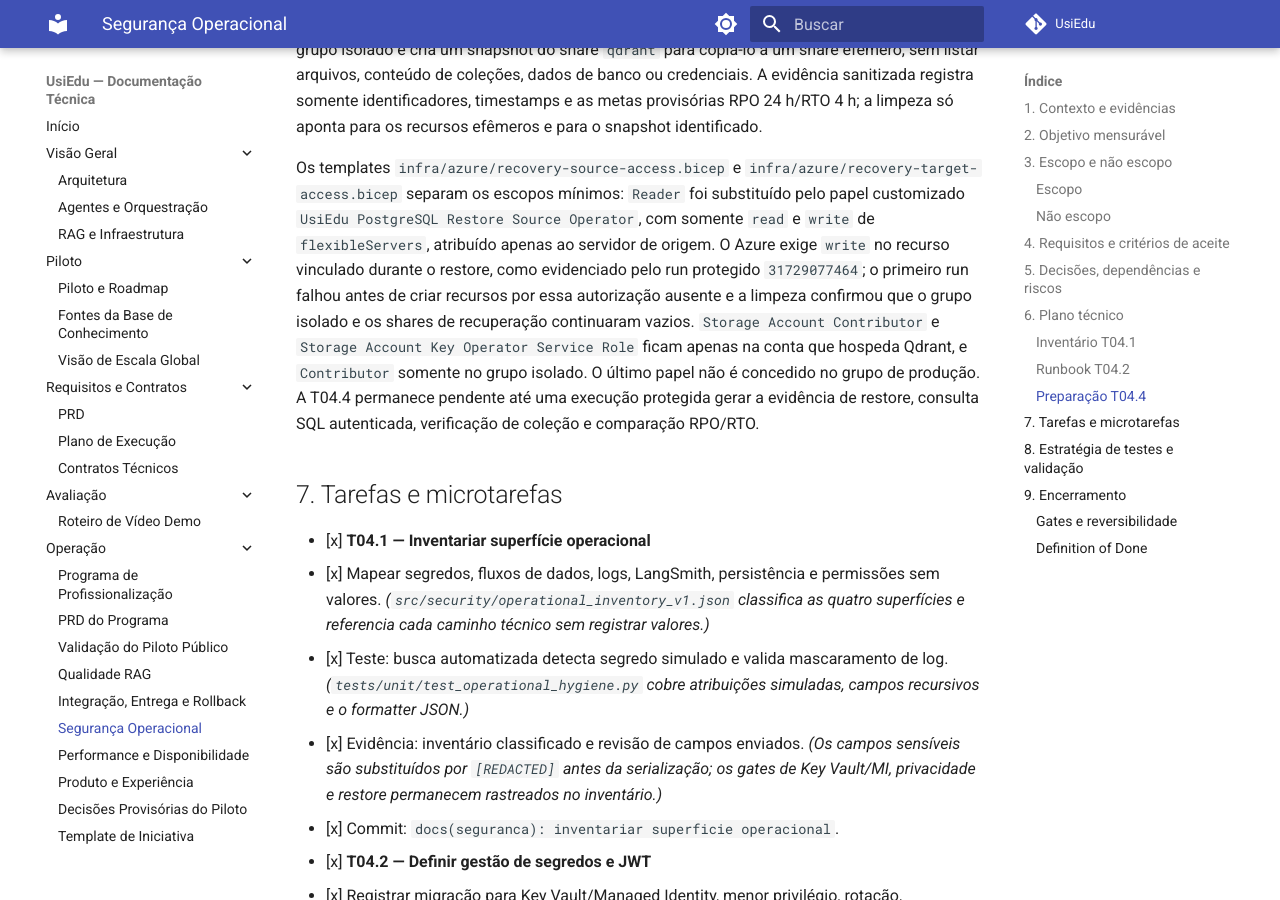
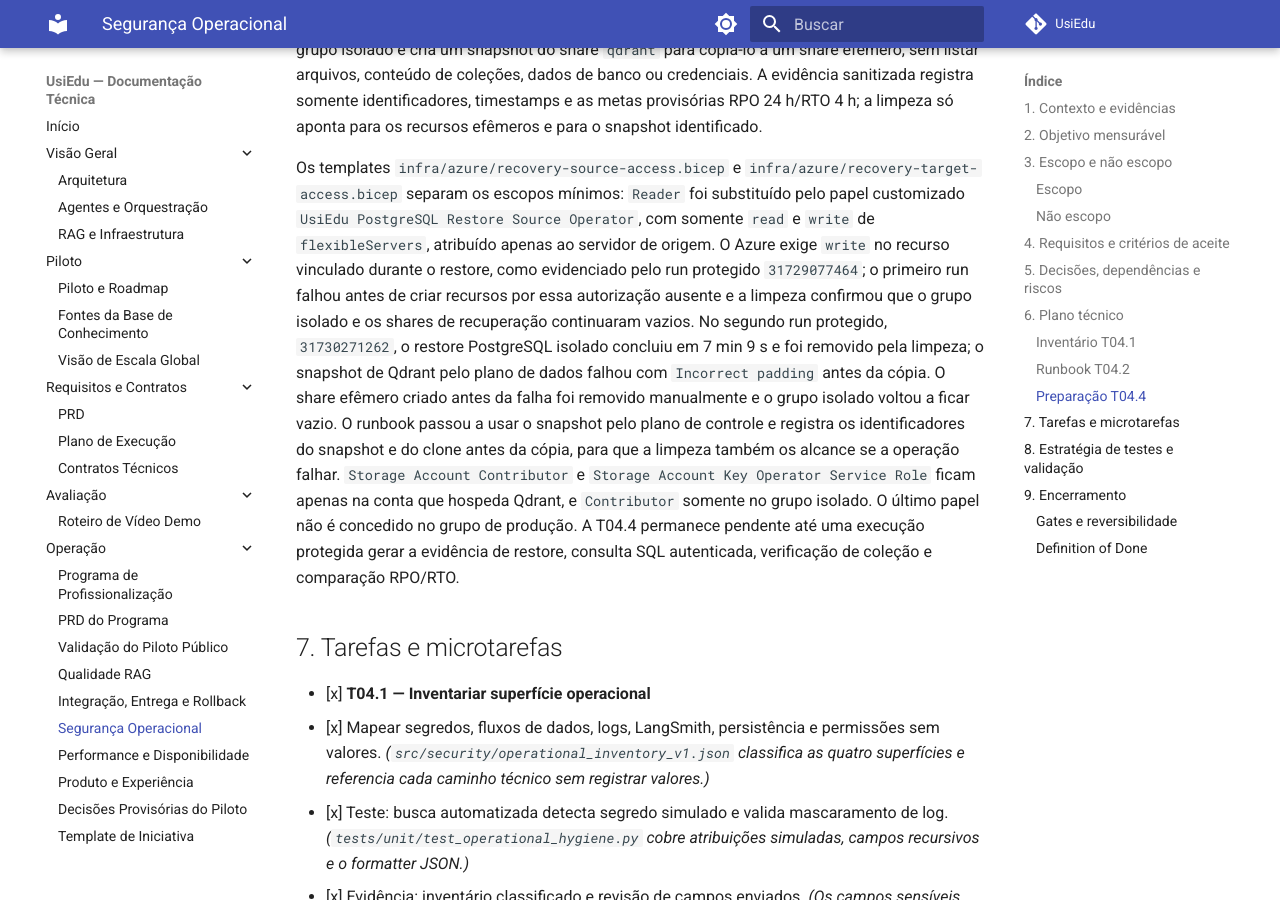
Before and after one commit to henriquebotelhogomes/UsiEdu, an MkDocs documentation site: the page built from docs/profissionalizacao/04-seguranca-operacional.md, in a window 1280 px wide and 900 px high, scrolled down 5678 px. Built offline with MkDocs 1.6.1 and Material for MkDocs 9.7.7, drawn with Linux system fonts in a browser that asks for light colours; comment, search, counter and statistics services are not loaded.

Commit message:
fix(azure): limpar clone de recovery
Co-authored-by: Copilot App <223556219+Copilot@users.noreply.github.com>

```diff
--- a/docs/profissionalizacao/04-seguranca-operacional.md
+++ b/docs/profissionalizacao/04-seguranca-operacional.md
@@ -174,6 +174,13 @@ ao servidor de origem. O Azure exige `write` no recurso vinculado durante o
 restore, como evidenciado pelo run protegido `31729077464`; o primeiro run
 falhou antes de criar recursos por essa autorização ausente e a limpeza
 confirmou que o grupo isolado e os shares de recuperação continuaram vazios.
+No segundo run protegido, `31730271262`, o restore PostgreSQL isolado concluiu
+em 7 min 9 s e foi removido pela limpeza; o snapshot de Qdrant pelo plano de
+dados falhou com `Incorrect padding` antes da cópia. O share efêmero criado
+antes da falha foi removido manualmente e o grupo isolado voltou a ficar vazio.
+O runbook passou a usar o snapshot pelo plano de controle e registra os
+identificadores do snapshot e do clone antes da cópia, para que a limpeza
+também os alcance se a operação falhar.
 `Storage Account Contributor` e `Storage Account Key Operator Service Role`
 ficam apenas na conta que hospeda Qdrant, e `Contributor` somente no grupo
 isolado. O último papel não é concedido no grupo de produção. A T04.4
```
Also changed, not shown: 2 other files.
